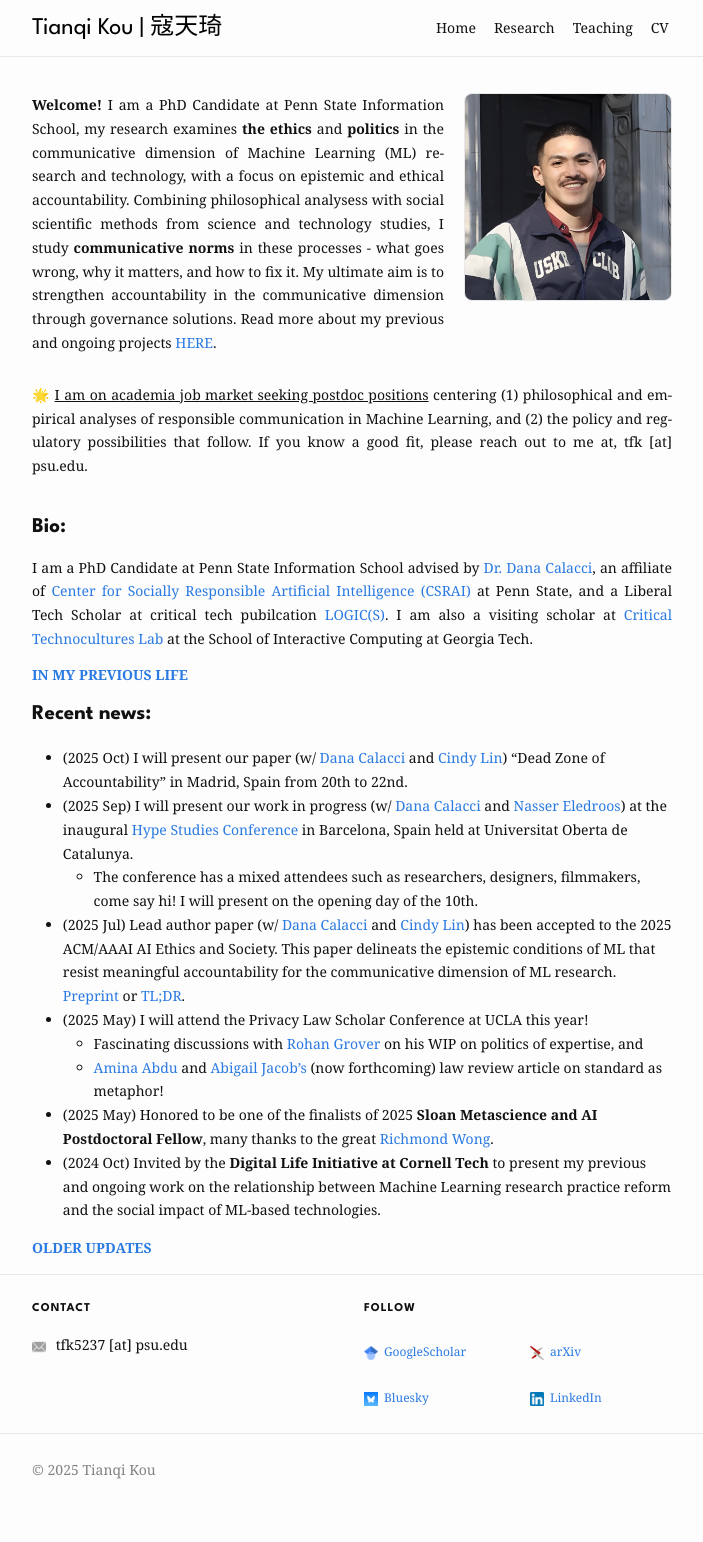
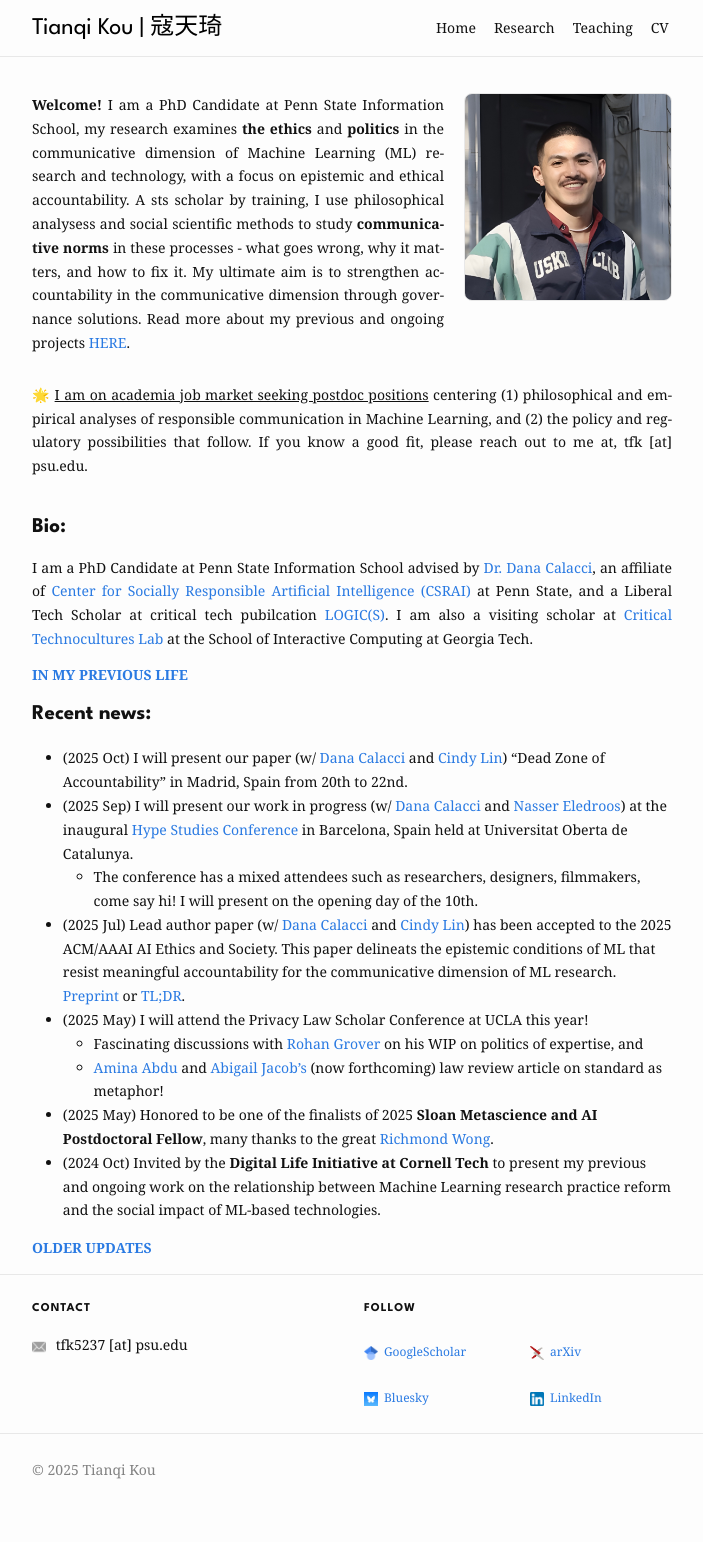
Before and after one commit to koutianqi/koutianqi.github.io, a Jekyll site: the page built from index.markdown, in a window 1280 px wide. Shown: the whole page, without its empty margins (288-991 px from the left). Built offline with Jekyll 4.4.1, drawn with Linux system fonts in a browser that asks for light colours.

Commit message:
Update index.markdown

```diff
--- a/index.markdown
+++ b/index.markdown
@@ -7,7 +7,7 @@
   <div class="intro-copy" markdown="1">
 
 
-**Welcome!** I am a PhD Candidate at Penn State Information School, my research examines **the ethics** and **politics** in the communicative dimension of Machine Learning (ML) research and technology, with a focus on epistemic and ethical accountability. Combining philosophical analysess with social scientific methods from science and technology studies, I study **communicative norms** in these processes -  what goes wrong, why it matters, and how to fix it. My ultimate aim is to strengthen accountability in the communicative dimension through governance solutions. Read more about my previous and ongoing projects [HERE](https://koutianqi.github.io/pages/research/).
+**Welcome!** I am a PhD Candidate at Penn State Information School, my research examines **the ethics** and **politics** in the communicative dimension of Machine Learning (ML) research and technology, with a focus on epistemic and ethical accountability. A sts scholar by training, I use philosophical analysess and social scientific methods to study **communicative norms** in these processes -  what goes wrong, why it matters, and how to fix it. My ultimate aim is to strengthen accountability in the communicative dimension through governance solutions. Read more about my previous and ongoing projects [HERE](https://koutianqi.github.io/pages/research/).
 
   </div>
   <img class="headshot" src="{{ "/assets/img/headshot_crop.jpg" | relative_url }}" alt="Headshot" />
```
